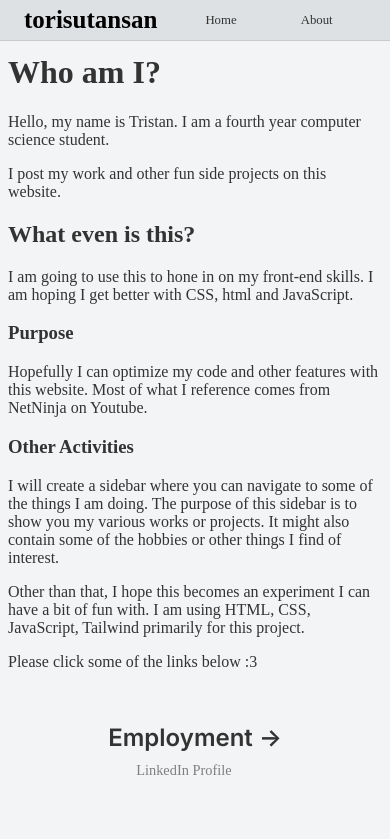
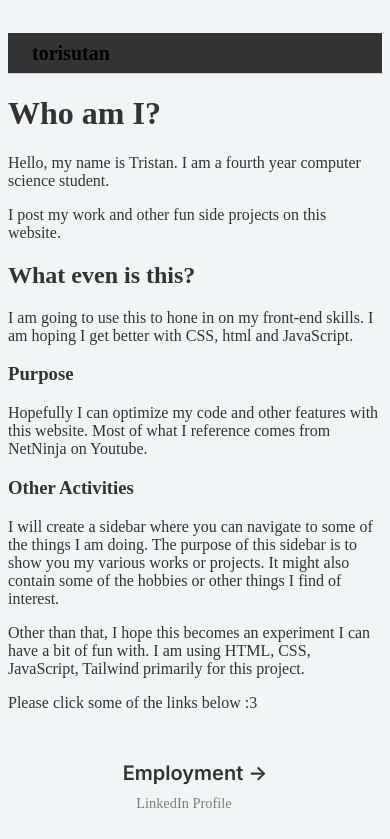
Before and after one commit to torisutansan02/torisutansan, a Next.js app: page / in a window 390 px wide. Shown: the top 839 px of the page. Built offline with nearby package versions, Linux system fonts and the light colour scheme; a web font is replaced by a local one.

Commit message:
Making website mobile friendly

```diff
--- a/components/Navbar.js
+++ b/components/Navbar.js
@@ -4,7 +4,7 @@ import styles from '@/styles/Home.module.css'
 const Navbar = () => {
     return (
         <div className = {styles.navbar}>
-            <h1> torisutansan </h1>
+            <h1 className = "font-bold"> torisutan </h1>
             <ul className = {styles.links}>
                 <li>
                     <Link className = "hover:text-sky-500" href = "/"> Home </Link>
--- a/styles/Home.module.css
+++ b/styles/Home.module.css
@@ -26,13 +26,19 @@
 }
 
 .navbar h1 {
-  font-size: 25px;
-  display: flex;
+  font-size: 20px;
   padding: 0.1rem 1.5rem;
   color: #000000;
 }
 
+.navbar li {
+  background: rgba(var(--card-rgb), 0);
+  border: 1px solid rgba(var(--card-border-rgb), 0);
+  transition: background 200ms, border 200ms;
+}
+
 .navbar .links {
+  font-size: 20px;
   padding: 0.1rem 1.5rem;
   display: flex;
   gap: 4rem;
@@ -66,15 +72,6 @@
   border-radius: var(--border-radius);
 }
 
-.description gmbbg {
-  position: relative;
-  margin: 0;
-  padding: 1rem;
-  background-color: #ADD8E6;
-  border: 1px solid rgba(var(--callout-border-rgb), 0.3);
-  border-radius: var(--border-radius);
-}
-
 .code {
   font-weight: 700;
   font-family: var(--font-mono);
@@ -89,7 +86,7 @@
 }
 
 .card {
-  padding: 1.5rem 1.5rem;
+  padding: 2rem 2rem;
   border-radius: var(--border-radius);
   background: rgba(var(--card-rgb), 0);
   border: 1px solid rgba(var(--card-border-rgb), 0);
@@ -102,6 +99,7 @@
 }
 
 .card h2 {
+  font-size: 20px;
   font-weight: 600;
   margin-bottom: 0.7rem;
 }
@@ -220,6 +218,9 @@
 @media (max-width: 700px) {
 
   .navbar {
+    overflow: hidden;
+    background-color: #333;
+    position: relative;
     font-size: 0.8rem;
   }
 
```
